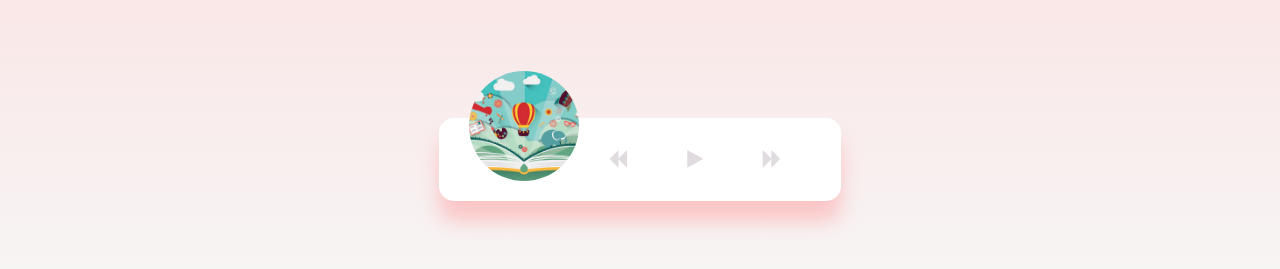
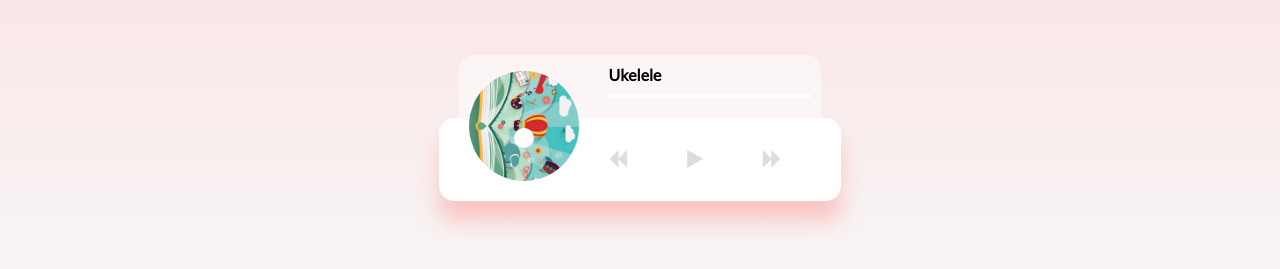
Before and after one commit to ignaciogarza/MusicPlayerJS, a plain HTML site: page index.html in a window 1280 px wide. Shown: the part 281-550 px from the top of the page. Drawn offline with Linux system fonts and the light colour scheme.

Commit message:
Progress bar style

```diff
--- a/index.html
+++ b/index.html
@@ -14,9 +14,9 @@
   </head>
   <body>
     <h1>Music Player</h1>
-    <div class="music-container" id="music-container">
+    <div class="music-container play" id="music-container">
       <div class="music-info">
-        <h4 id="title"></h4>
+        <h4 id="title">Ukelele</h4>
         <div class="progress-container" id="progress-container">
           <div class="progress" id="progress"></div>
         </div>
--- a/style.css
+++ b/style.css
@@ -33,6 +33,18 @@ body {
 .img-container {
   position: relative;
   width: 110px;
+}
+
+.img-container::after {
+  content: "";
+  background-color: #fff;
+  border-radius: 50%;
+  position: absolute;
+  bottom: 100%;
+  left: 50%;
+  height: 20px;
+  width: 20px;
+  transform: translate(-50%, 50%);
 }
 
 .img-container img {
@@ -81,3 +93,43 @@ body {
   color: #cdc2d0;
   font-size: 30px;
 }
+
+.music-info {
+  background-color: rgba(255, 255, 255, 0.5);
+  border-radius: 15px 15px 0 0;
+  position: absolute;
+  top: 0;
+  left: 20px;
+  transform: translateY(0);
+  transition: transform 0.3s ease-in, opacity 0.3s ease-in;
+  width: calc(100% - 40px);
+  opacity: 0;
+  z-index: 0;
+  padding: 10px 10px 10px 150px;
+}
+
+.music-container.play .music-info {
+  opacity: 1;
+  transform: translateY(-100%);
+}
+
+.music-info h4 {
+  margin: 0;
+}
+
+.progress-container {
+  background: #fff;
+  border-radius: 5px;
+  cursor: pointer;
+  margin: 10px 0;
+  height: 4px;
+  width: 100%;
+}
+
+.progress {
+  background-color: #fe8daa;
+  border-radius: 5px;
+  height: 100%;
+  width: 0%;
+  transition: width 0.1s linear;
+}
```
